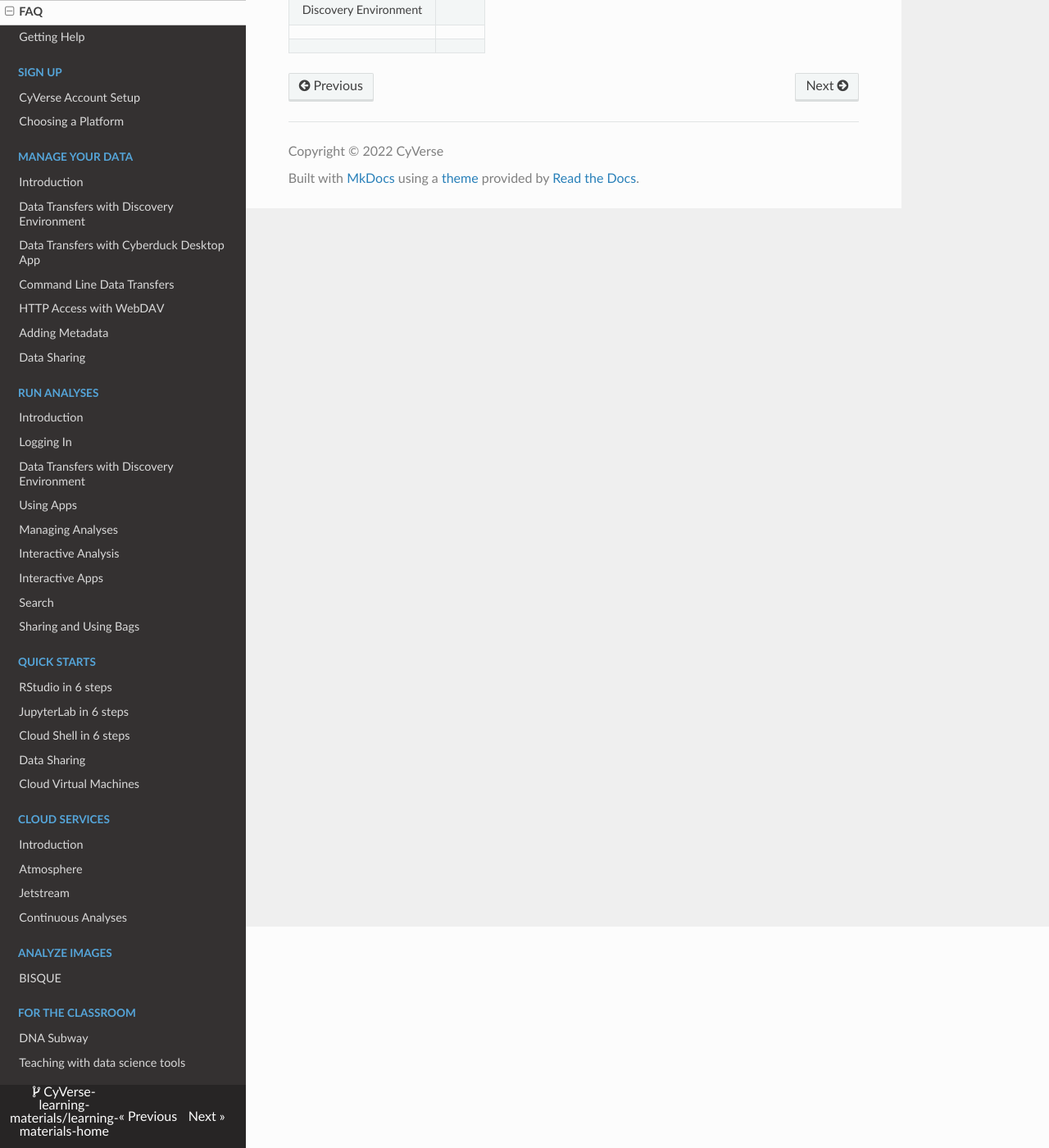
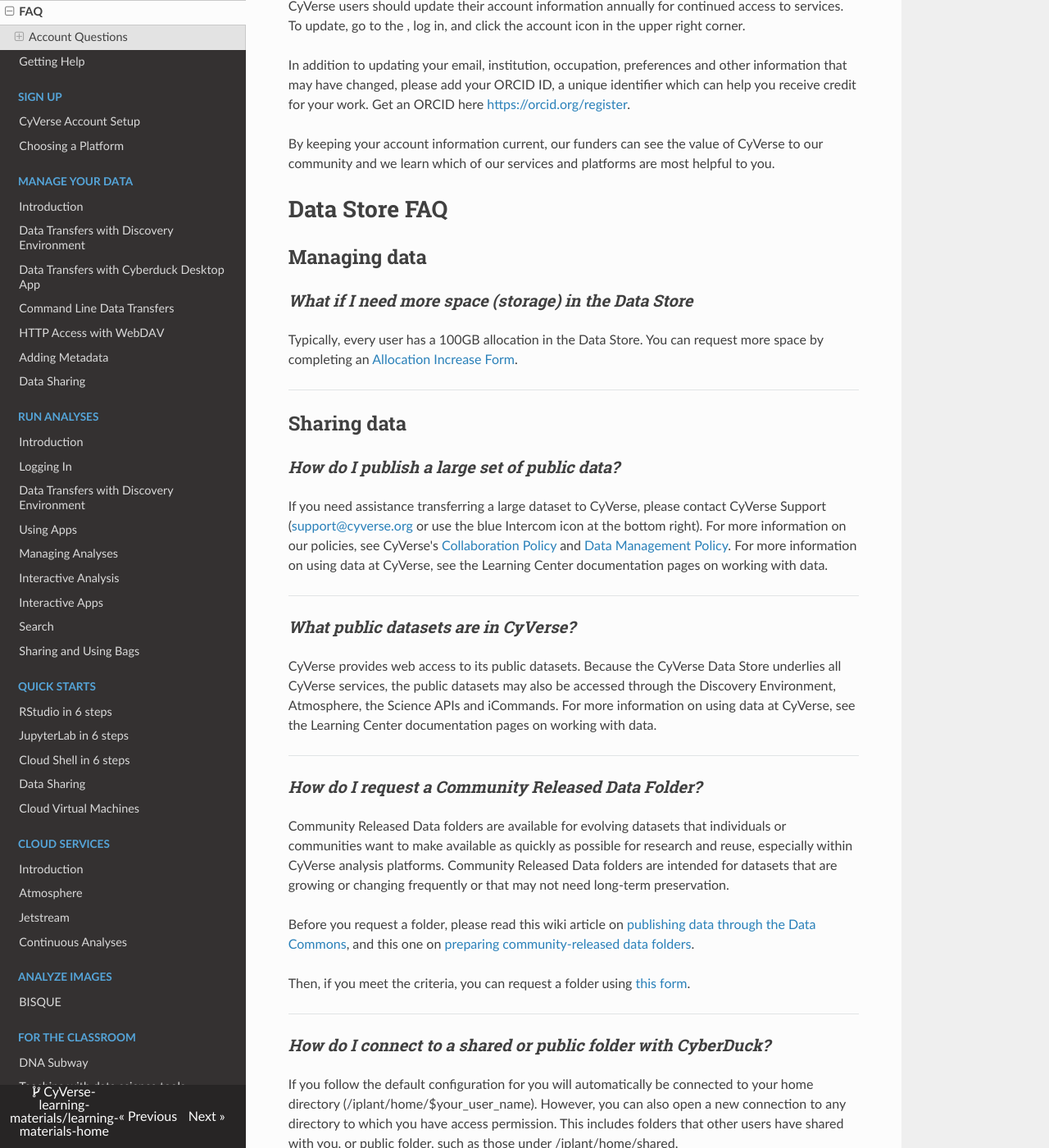
Before and after one commit to CyVerse-learning-materials/learning-materials-home, an MkDocs documentation site: the page built from docs/faq.md, in a window 1280 px wide and 1400 px high, scrolled down 270 px. Shown: the whole window at 82% size. Built offline with MkDocs 1.6.1, drawn with Linux system fonts in a browser that asks for light colours; nearby versions of some CDN libraries; a script that is not in the unit is left out; some of the changed text lies outside the part shown.

Commit message:
adding to faq.md

````diff
--- a/docs/faq.md
+++ b/docs/faq.md
@@ -1,9 +1,141 @@
 # Frequently Asked Questions
 
-| Platform | Link|
-|----------|-----|
-| User Portal | |
-| Data Store | |
-| Discovery Environment |
-| | |
-| | |
+## Account Questions
+
+### *How do I update my account information?*
+
+CyVerse users should update their account information annually for continued access to services. To update, go to the , log in, and click the account icon in the upper right corner.
+
+In addition to updating your email, institution, occupation, preferences and other information that may have changed, please add your ORCID ID, a unique identifier which can help you receive credit for your work. Get an ORCID here <https://orcid.org/register>.
+
+By keeping your account information current, our funders can see the value of CyVerse to our community and we learn which of our services and platforms are most helpful to you.
+
+# Data Store FAQ
+
+## Managing data
+
+### *What if I need more space (storage) in the Data Store*
+
+Typically, every user has a 100GB allocation in the Data Store. You can request more space by completing an [Allocation Increase Form](https://user.cyverse.org/forms/2/overview).
+
+------------------------------------------------------------------------
+
+## Sharing data
+
+### *How do I publish a large set of public data?*
+
+If you need assistance transferring a large dataset to CyVerse, please contact CyVerse Support (<support@cyverse.org> or use the blue Intercom icon at the bottom right). For more information on our policies, see CyVerse's [Collaboration Policy](http://www.cyverse.org/collaboration-policy) and [Data Management Policy](http://www.cyverse.org/data-management-policy). For more information on using data at CyVerse, see the Learning Center documentation pages on working with data.
+
+------------------------------------------------------------------------
+
+### *What public datasets are in CyVerse?*
+
+CyVerse provides web access to its public datasets. Because the CyVerse Data Store underlies all CyVerse services, the public datasets may also be accessed through the Discovery Environment, Atmosphere, the Science APIs and iCommands. For more information on using data at CyVerse, see the Learning Center documentation pages on working with data.
+
+------------------------------------------------------------------------
+
+### *How do I request a Community Released Data Folder?*
+
+Community Released Data folders are available for evolving datasets that individuals or communities want to make available as quickly as possible for research and reuse, especially within CyVerse analysis platforms. Community Released Data folders are intended for datasets that are growing or changing frequently or that may not need long-term preservation.
+
+Before you request a folder, please read this wiki article on [publishing data through the Data Commons](https://wiki.cyverse.org/wiki/display/DC/Publishing+Data+through+the+Data+Commons), and this one on [preparing community-released data folders](https://wiki.cyverse.org/wiki/display/DC/Preparing+Community+Released+Data+Folders).
+
+Then, if you meet the criteria, you can request a folder using [this form](https://user.cyverse.org/forms/7/overview).
+
+------------------------------------------------------------------------
+
+### *How do I connect to a shared or public folder with CyberDuck?*
+
+If you follow the default configuration for you will automatically be connected to your home directory (/iplant/home/\$your_user_name). However, you can also open a new connection to any directory to which you have access permission. This includes folders that other users have shared with you, or public folder, such as those under /iplant/home/shared.
+
+To do this read the instructions below:
+
+**Open a connection to a public folder**
+
+ 1.  Open CyberDuck
+
+ 2.  If the browser is not already open, select File - New Browser
+
+ 3.
+
+     Create a new connection by clicking on the + in the lower right
+
+     :   (next to the pencil and minus sign)
+
+ 4.  In the top dropdown menu, select iPlant Data Store
+
+ 5.
+
+     In the dialog box, name your connection something relevant, like the name
+
+     :   of the folder you want to browse to
+
+ 6.
+
+     Enter your user name in the appropriate field. If you are connecting to
+
+     :   public folder, you can also enter anonymous in this field
+
+ 7.  In the Path field, enter /iplant/home/shared, or some
+     subdirectory.
+
+ 8.
+
+     Close the dialog window. Now, in your list of connections, you should see
+
+     :
+
+         a new connection with the name you chose. Click on that, and you should go
+
+         :   directly to the public folder.
+
+Once you are connected to /iplant/home/shared, you can browse down to
+any sub-directory.
+
+> ::: warning
+> ::: title
+> Warning
+> :::
+>
+> DO NOT try to browse up to /iplant/home/ because it contains \>50,000 folders
+>
+> :   (one for each CyVerse user) and it will hang up.
+> :::
+
+**Open a connection to a private folder that is shared with you**
+
+Follow the same steps as above, except in step 7, enter the path to the
+folder that was shared with you. For example, if user "janedoe" shares
+a folder called "data" with you, enter
+[/iplant/home/janedoe/data]{.title-ref} in the Path field. You cannot
+connect as anonymous in this case, and must supply your own user name.
+See also: documentation.
+:::
+
+------------------------------------------------------------------------
+
+### *How do I make a folder public with iCommands?*
+
+Although you can share files and folders in the DE and create public
+links, you must use iCommands make them visible to everyone. Permissions
+are set in iCommands by using ichmod
+(<https://docs.irods.org/4.2.1/icommands/user/#ichmod>).
+
+To make a folder public, you give read permission to two users:
+'public' (anyone signed in with a CyVerse account) and 'anonymous'
+(anyone on the web -no sign in required).
+
+To recursively make a shared folder called 'myfolder' public, use the
+instructions below
+
+``` bash
+ichmod -r read public /iplant/home/shared/myfolder
+ichmod -r read anonymous /iplant/home/shared/myfolder
+```
+
+To remove public access to the folder, use:
+
+``` bash
+ichmod -r null public /iplant/home/shared/myfolder
+ichmod -r null anonymous /iplant/home/shared/myfolder
+```
````
